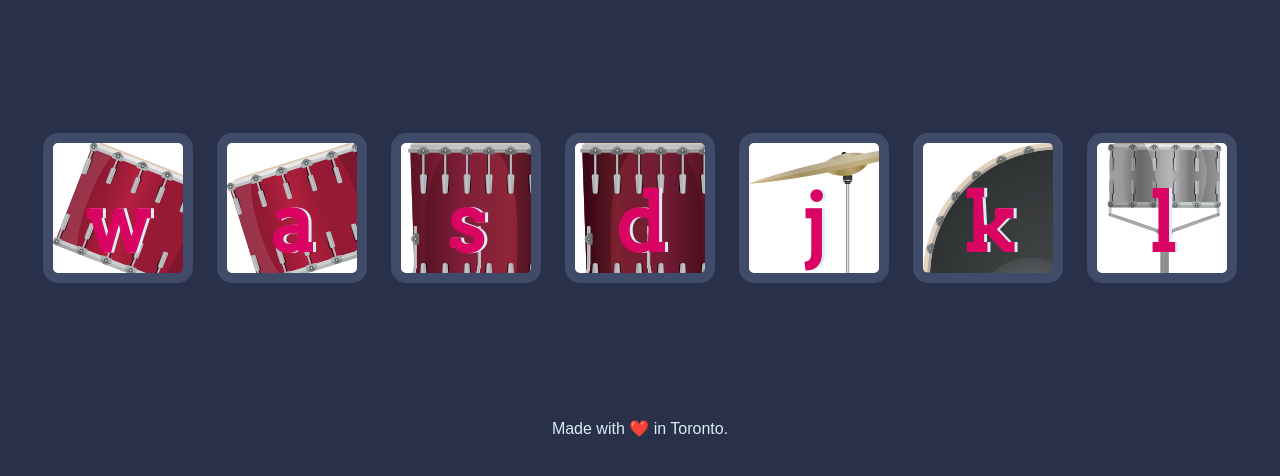
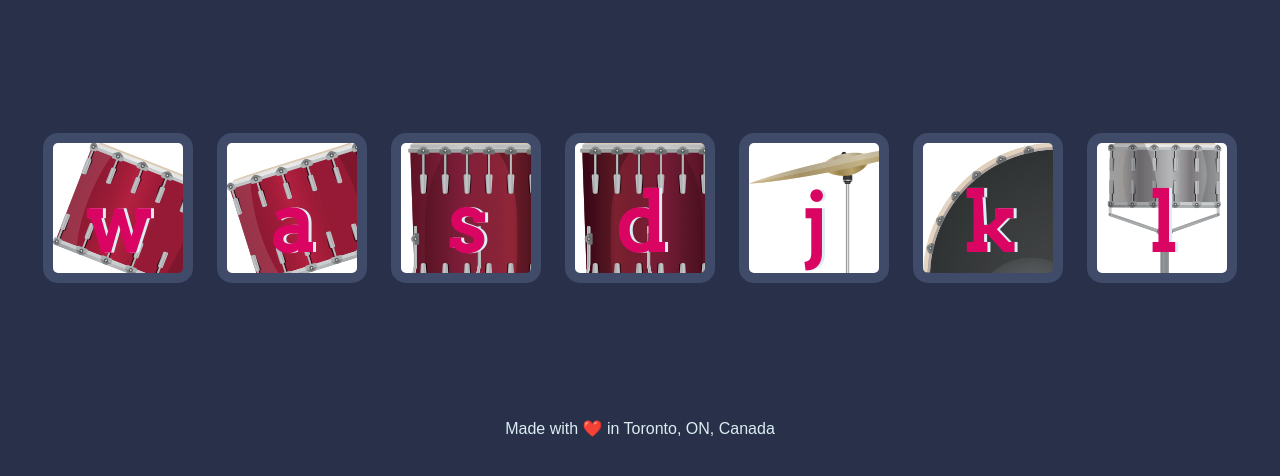
Before and after one commit to TAA-DSA/DrumKit, a plain HTML site: page index.html in a window 1280 px wide. Shown: the part 156-632 px from the top of the page. Drawn offline with Linux system fonts and the light colour scheme.

Commit message:
Update footer Statement

```diff
--- a/index.html
+++ b/index.html
@@ -22,7 +22,7 @@
       <button class="l drum">l</button>
     </div>
 
-    <footer>Made with ❤️ in Toronto.</footer>
+    <footer>Made with ❤️ in Toronto, ON, Canada</footer>
     <script src="./index.js" utf-8></script>
   </body>
 </html>
```
